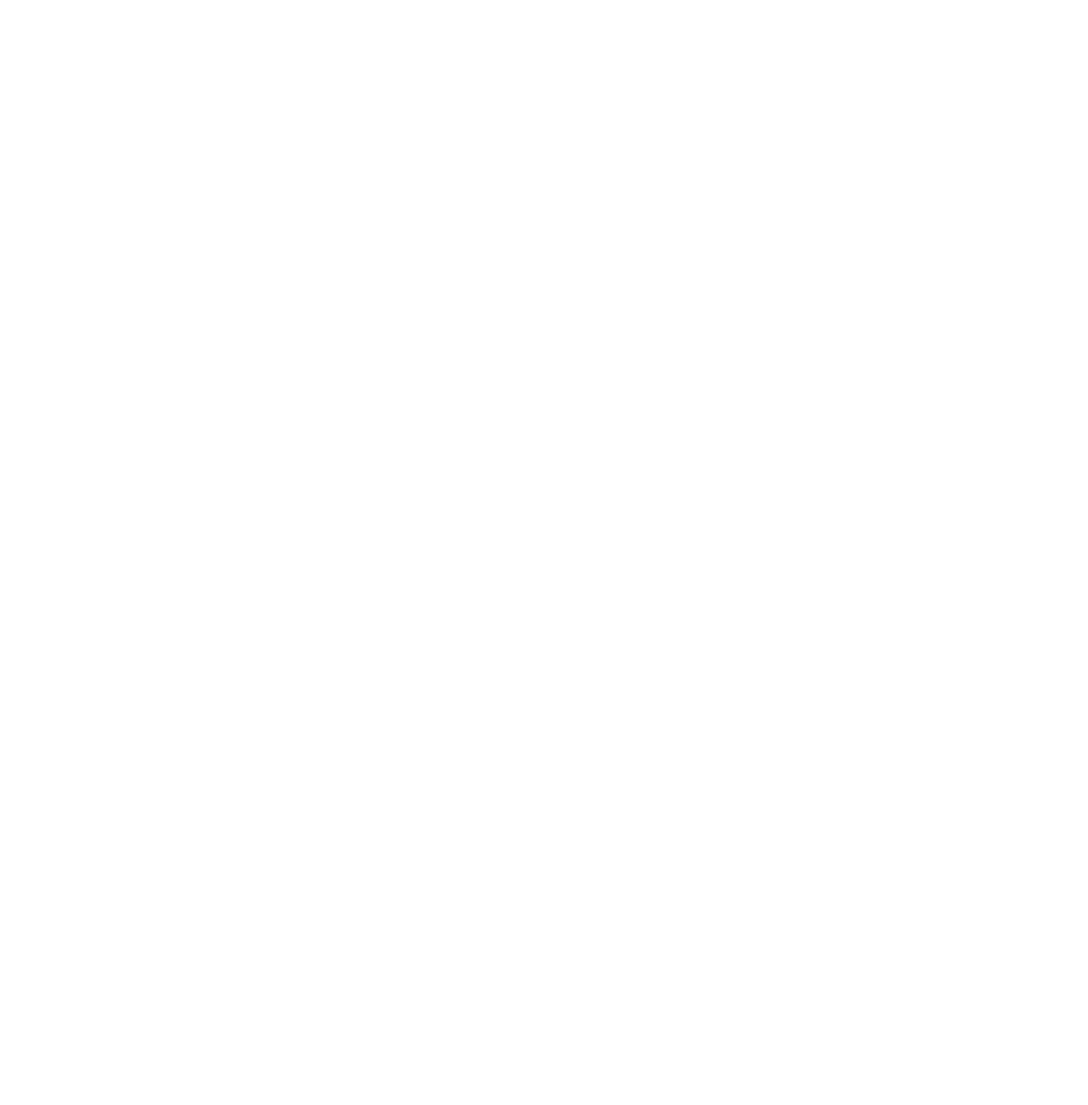
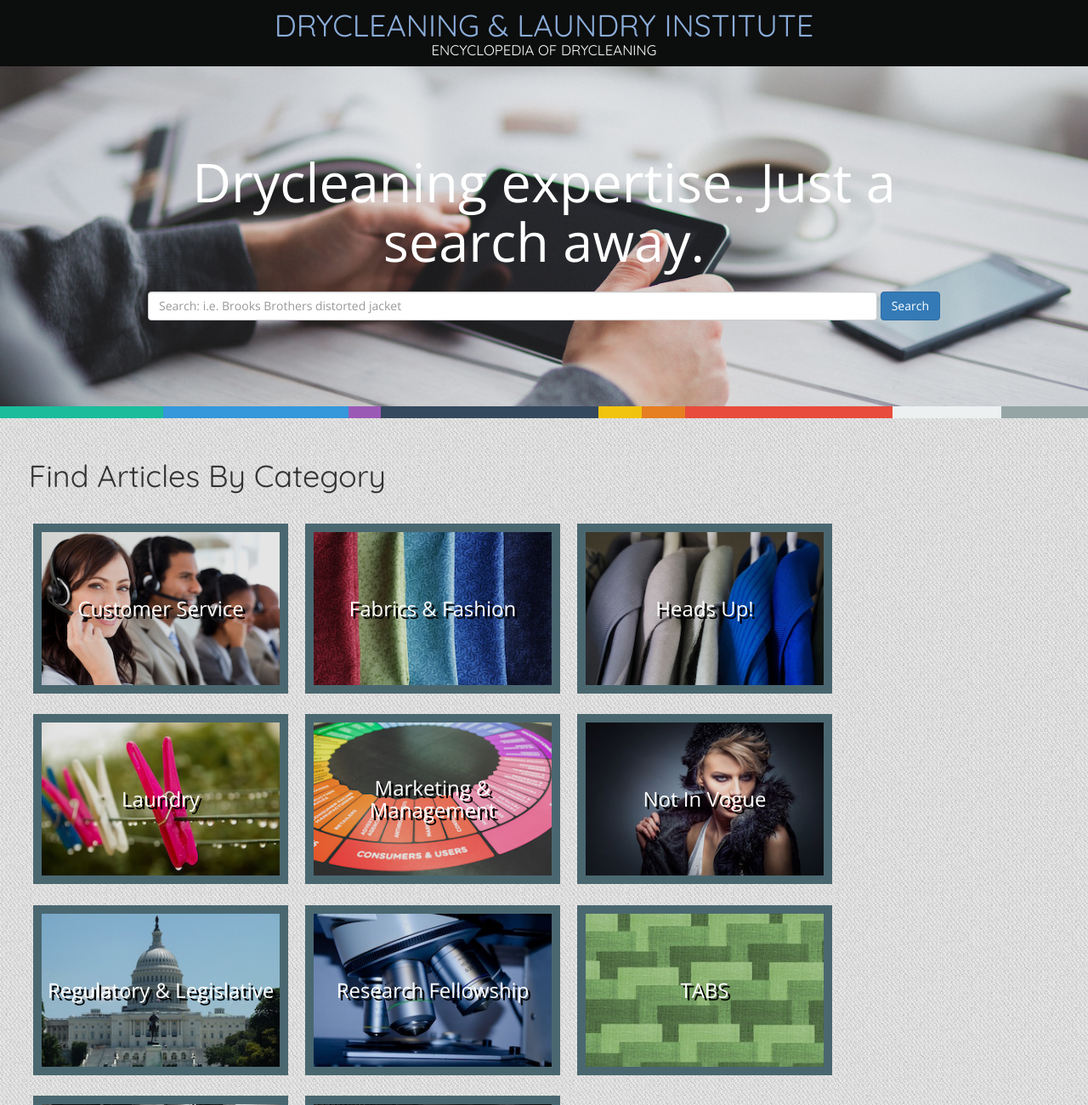
Before and after one commit to ricgnzlzcr/encyclopedia-design, a plain HTML site: page results.html in a window 1280 px wide. Shown: the top 1300 px of the page at 85% size. Before the commit the page ends 800 px from the top, so only its background shows below. Drawn offline with nearby package versions, Linux system fonts and the light colour scheme; some packages are replaced by stand-ins of ours.

Commit message:
Refactored CSS

```diff
--- a/results.html
+++ b/results.html
@@ -0,0 +1,124 @@
+<!doctype html>
+<html class="no-js" lang="">
+
+<head>
+    <meta charset="utf-8">
+    <meta http-equiv="x-ua-compatible" content="ie=edge">
+    <title>Encyclopedia of Drycleaning</title>
+    <meta name="description" content="">
+    <meta name="viewport" content="width=device-width, initial-scale=1">
+
+
+    <!-- Latest compiled and minified Bootstrap CSS -->
+    <link rel="stylesheet" href="https://maxcdn.bootstrapcdn.com/bootstrap/3.3.6/css/bootstrap.min.css" integrity="sha384-1q8mTJOASx8j1Au+a5WDVnPi2lkFfwwEAa8hDDdjZlpLegxhjVME1fgjWPGmkzs7" crossorigin="anonymous">
+    <link href='https://fonts.googleapis.com/css?family=Quicksand:400,700|Open+Sans:400,600' rel='stylesheet' type='text/css'>
+    <link rel="stylesheet" href="style.css">
+</head>
+
+<body>
+    <!--[if lt IE 8]>
+            <p class="browserupgrade">You are using an <strong>outdated</strong> browser. Please <a href="http://browsehappy.com/">upgrade your browser</a> to improve your experience.</p>
+        <![endif]-->
+
+    <div id="main">
+        <header>
+            <h1 class="text-uppercase logo-main quicksand-font">Drycleaning & Laundry Institute</h1>
+            <h2 class="text-uppercase logo-small quicksand-font">Encyclopedia of Drycleaning</h2>
+        </header>
+
+        <div class="jumbotron">
+            <div id="jumbotron-content">
+                <h1 class="jumbotron-copy">Drycleaning expertise. Just a search away.</h1>
+                <form class="form-inline flex-container">
+                    <div>
+                        <input type="search" class="form-control search-box" id="search" placeholder="Search: i.e. Brooks Brothers distorted jacket">
+                        <button class="btn btn-primary search-box-button" type="submit">Search</button>
+                    </div>
+                </form>
+            </div>
+        </div>  <!-- ends 'jumbotron' -->
+
+        <div class="rainbow-line"></div>
+
+        <div class="container-fluid">
+
+            <h1 class="category-title quicksand-font">Find Articles By Category</h1>
+
+            <div class="categories">
+
+                <div class="category" id="customer-service">
+                    <h3>Customer Service</h3>
+                </div>
+
+                <div class="category" id="fabrics">
+                    <h3>Fabrics & Fashion</h3>
+                </div>
+
+                <div class="category" id="heads-up">
+                    <h3>Heads Up!</h3>
+                </div>
+
+                <div class="category" id="laundry">
+                    <h3>Laundry</h3>
+                </div>
+
+                <div class="category" id="marketing">
+                    <h3>Marketing & Management</h3>
+                </div>
+
+                <div class="category" id="vogue">
+                    <h3>Not In Vogue</h3>
+                </div>
+
+                <div class="category" id="regulatory">
+                    <h3>Regulatory & Legislative</h3>
+                </div>
+
+                <div class="category" id="research">
+                    <h3>Research Fellowship</h3>
+                </div>
+
+                <div class="category" id="tabs">
+                    <h3>TABS</h3>
+                </div>
+
+                <div class="category" id="toi">
+                    <h3>Technical Operating Information</h3>
+                </div>
+
+                <div class="category" id="wet-cleaning">
+                    <h3>Wet Cleaning</h3>
+                </div>
+
+
+            </div> <!-- ends categories class -->
+
+        </div>
+
+        <footer>
+    	    <p class="copyright text-center">Copyright &copy; Drycleaning &amp Laundry Institute. All Rights Reserved.</p>
+        </footer>
+
+    </div> <!-- ends main div -->
+
+
+
+
+
+
+
+
+
+
+
+
+
+        <script src="https://code.jquery.com/jquery-1.12.0.min.js"></script>
+        <script src="https://maxcdn.bootstrapcdn.com/bootstrap/3.3.6/js/bootstrap.min.js" integrity="sha384-0mSbJDEHialfmuBBQP6A4Qrprq5OVfW37PRR3j5ELqxss1yVqOtnepnHVP9aJ7xS" crossorigin="anonymous"></script>
+        <script src="https://ajax.googleapis.com/ajax/libs/angularjs/1.4.9/angular.min.js"></script>
+        <script src="https://ajax.googleapis.com/ajax/libs/angularjs/1.2.25/angular-route.js"></script>
+        <script src="script.js"></script>
+
+</body>
+
+</html>
--- a/style.css
+++ b/style.css
@@ -35,10 +35,6 @@
     margin-top: 25px;
 }
 
-.form-control {
-    display: inline-block;
-    width: calc(100% - 74px);
-}
 
 .search-box {
     display: inline-block;
@@ -47,18 +43,6 @@
 
 .search-box-button {
     width: 70px
-}
-
-footer {
-    background: #4A6770;
-    padding: 1em 0;
-    margin-top: 2em;
-}
-
-footer p {
-    font-family: 'Quicksand', arial, sans-serif;
-    color: white;
-    margin: 0;
 }
 
 .rainbow-line {
@@ -81,13 +65,30 @@
 
 .logo-main {
     padding-top: 10px;
-    color: #015288;
+    /*color: #015288;*/
+    color: #8BADD9;
 }
 
 .logo-small {
     font-size: 1.2em;
     padding-bottom: 10px;
     color: rgb(255, 255, 255);
+}
+
+/* ==========================================================================
+   Footer
+   ========================================================================== */
+
+footer {
+    background: #4A6770;
+    padding: 1em 0;
+    margin-top: 2em;
+}
+
+footer p {
+    font-family: 'Quicksand', arial, sans-serif;
+    color: white;
+    margin: 0;
 }
 
 /* ==========================================================================
@@ -131,11 +132,6 @@
     max-width: 100px;
 }
 
-.container-fluid {
-    /*max-width: 1280px;*/
-    /*margin: 0 auto;*/
-}
-
 
 
 /* ==========================================================================
@@ -176,12 +172,6 @@
     align-items: center;
     border: 10px solid #4A6770;
 }
-
-
-
-/*.category:last-of-type {
-    margin-right: auto;
-}*/
 
 .category h3 {
     width: 100%;
```
